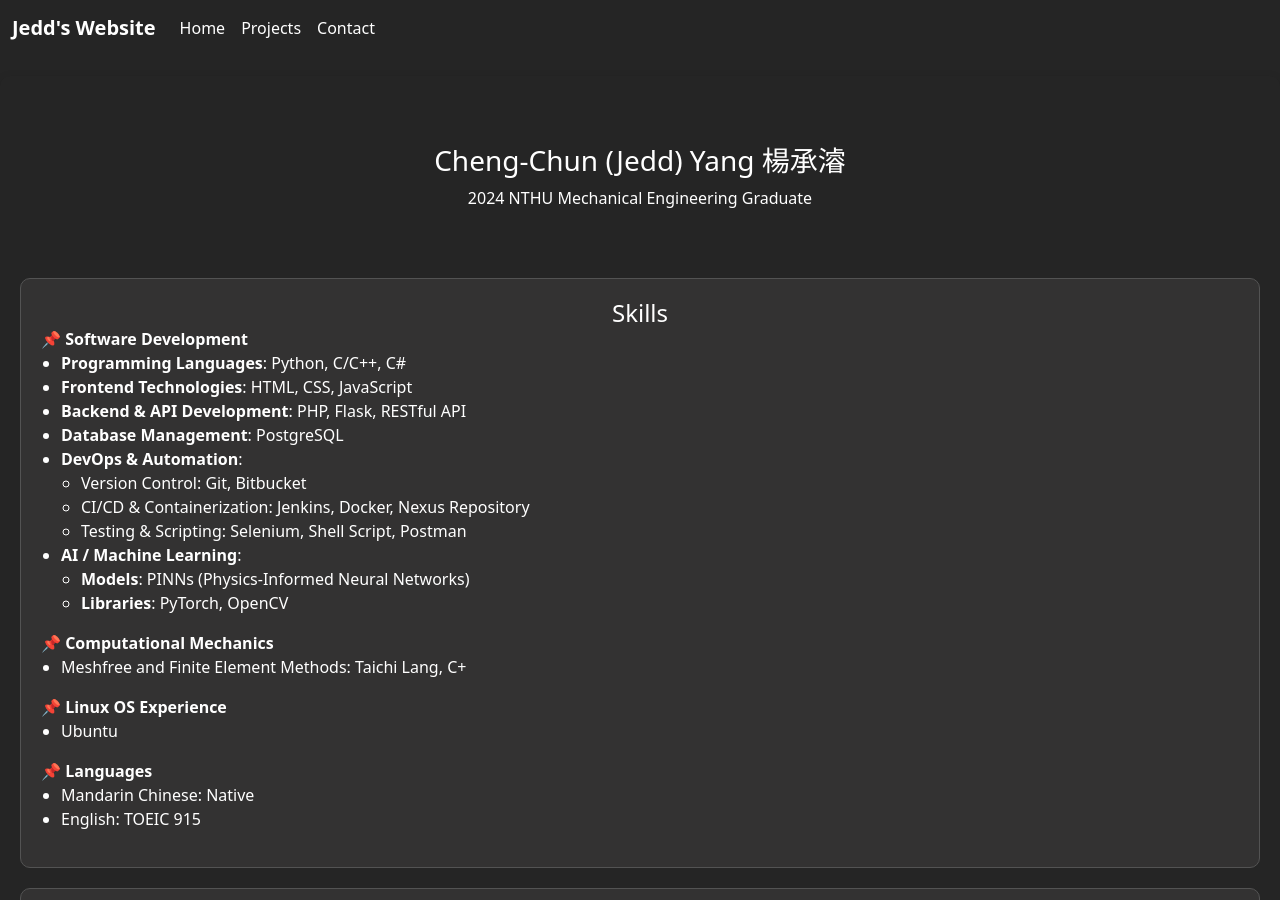
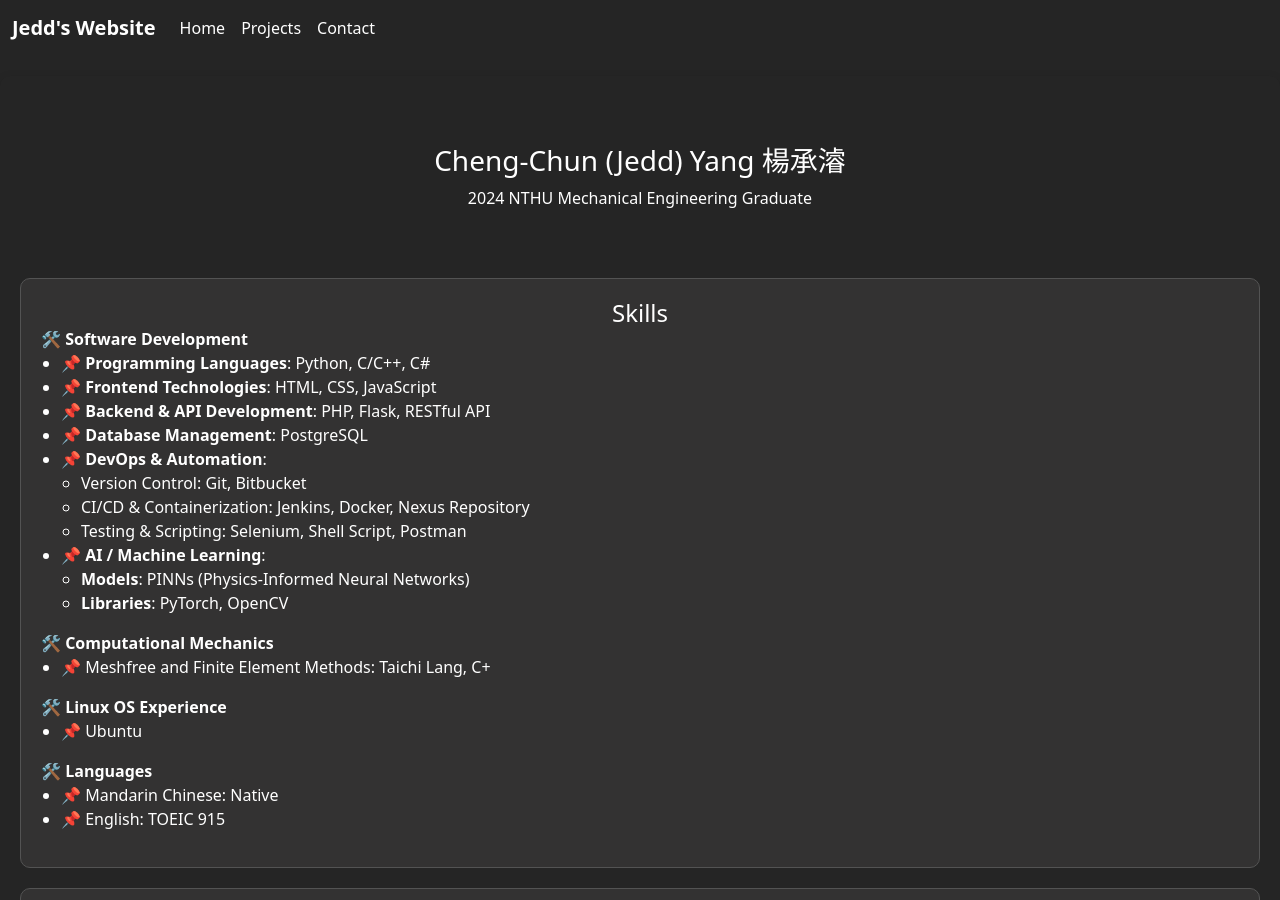
Before and after one commit to jeddiot/jedd-cv, a Jekyll site: the page built from index.html, in a window 1280 px wide and 900 px high. Built offline with Jekyll 4.4.1, drawn with Linux system fonts in a browser that asks for light colours; part of the change alters nothing that is shown.

```diff
--- a/index.html
+++ b/index.html
@@ -10,20 +10,20 @@ title: Jedd's Website - Home
 <div class="other" id="skills">
     <h2>Skills</h2>
 
-    <span>📌</span> <b>Software Development</b><br>
+    🛠️ <b>Software Development</b><br>
     <ul>
-        <li><b>Programming Languages</b>: Python, C/C++, C#</li>
-        <li><b>Frontend Technologies</b>: HTML, CSS, JavaScript</li>
-        <li><b>Backend & API Development</b>: PHP, Flask, RESTful API</li>
-        <li><b>Database Management</b>: PostgreSQL</li>
-        <li><b>DevOps & Automation</b>:
+        <li>📌 <b>Programming Languages</b>: Python, C/C++, C#</li>
+        <li>📌 <b>Frontend Technologies</b>: HTML, CSS, JavaScript</li>
+        <li>📌 <b>Backend & API Development</b>: PHP, Flask, RESTful API</li>
+        <li>📌 <b>Database Management</b>: PostgreSQL</li>
+        <li>📌 <b>DevOps & Automation</b>:
             <ul>
                 <li>Version Control: Git, Bitbucket</li>
                 <li>CI/CD & Containerization: Jenkins, Docker, Nexus Repository</li>
                 <li>Testing & Scripting: Selenium, Shell Script, Postman</li>
             </ul>
         </li>
-        <li><b>AI / Machine Learning</b>:
+        <li>📌 <b>AI / Machine Learning</b>:
             <ul>
                 <li><b>Models</b>: PINNs (Physics-Informed Neural Networks)</li>
                 <li><b>Libraries</b>: PyTorch, OpenCV</li>
@@ -31,20 +31,20 @@ title: Jedd's Website - Home
         </li>
     </ul>
 
-    <span>📌</span> <b>Computational Mechanics</b><br>
+    🛠️ <b>Computational Mechanics</b><br>
     <ul>
-        <li>Meshfree and Finite Element Methods: Taichi Lang, C+</li>
+        <li>📌 Meshfree and Finite Element Methods: Taichi Lang, C+</li>
     </ul>
 
-    <span>📌</span> <b>Linux OS Experience</b><br>
+    🛠️ <b>Linux OS Experience</b><br>
     <ul>
-        <li>Ubuntu</li>
+        <li>📌 Ubuntu</li>
     </ul>
 
-    <span>📌</span> <b>Languages</b><br>
+    🛠️ <b>Languages</b><br>
     <ul>
-        <li>Mandarin Chinese: Native</li>
-        <li>English: TOEIC 915</li>
+        <li>📌 Mandarin Chinese: Native</li>
+        <li>📌 English: TOEIC 915</li>
     </ul>
 </div>
 
```
